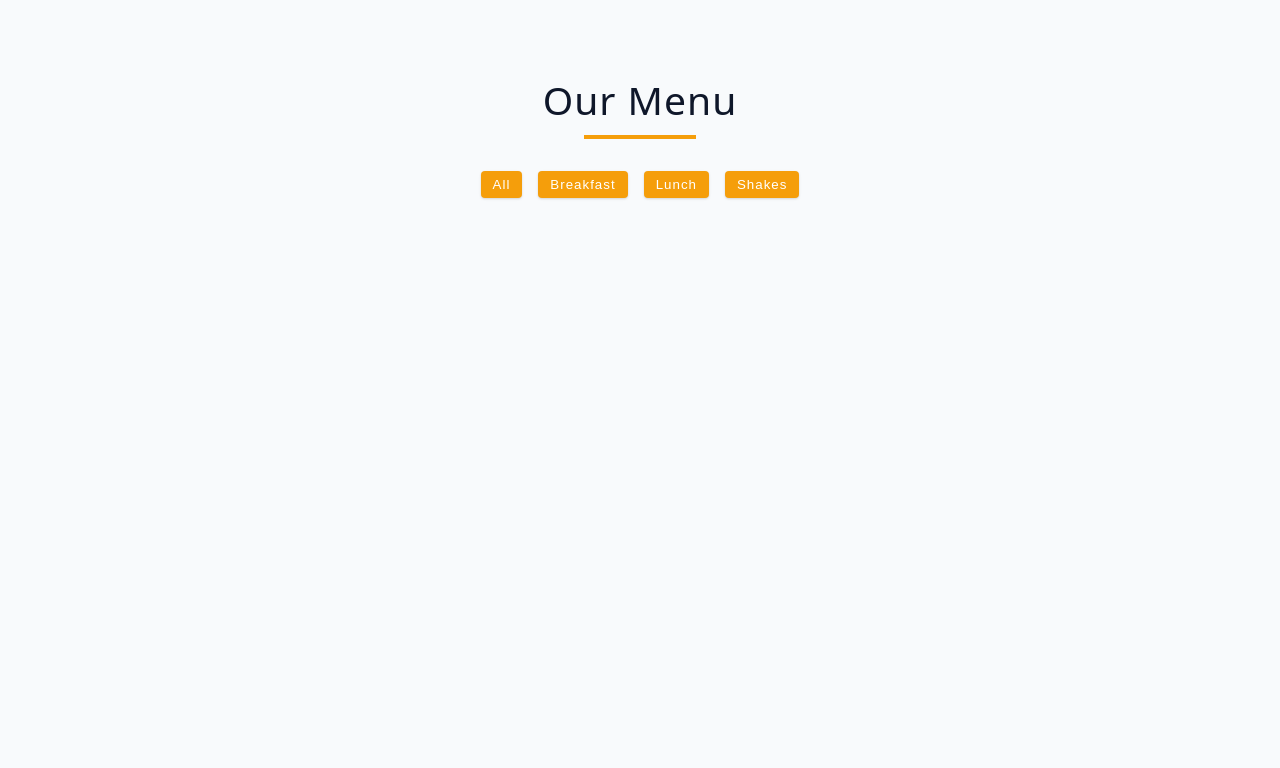
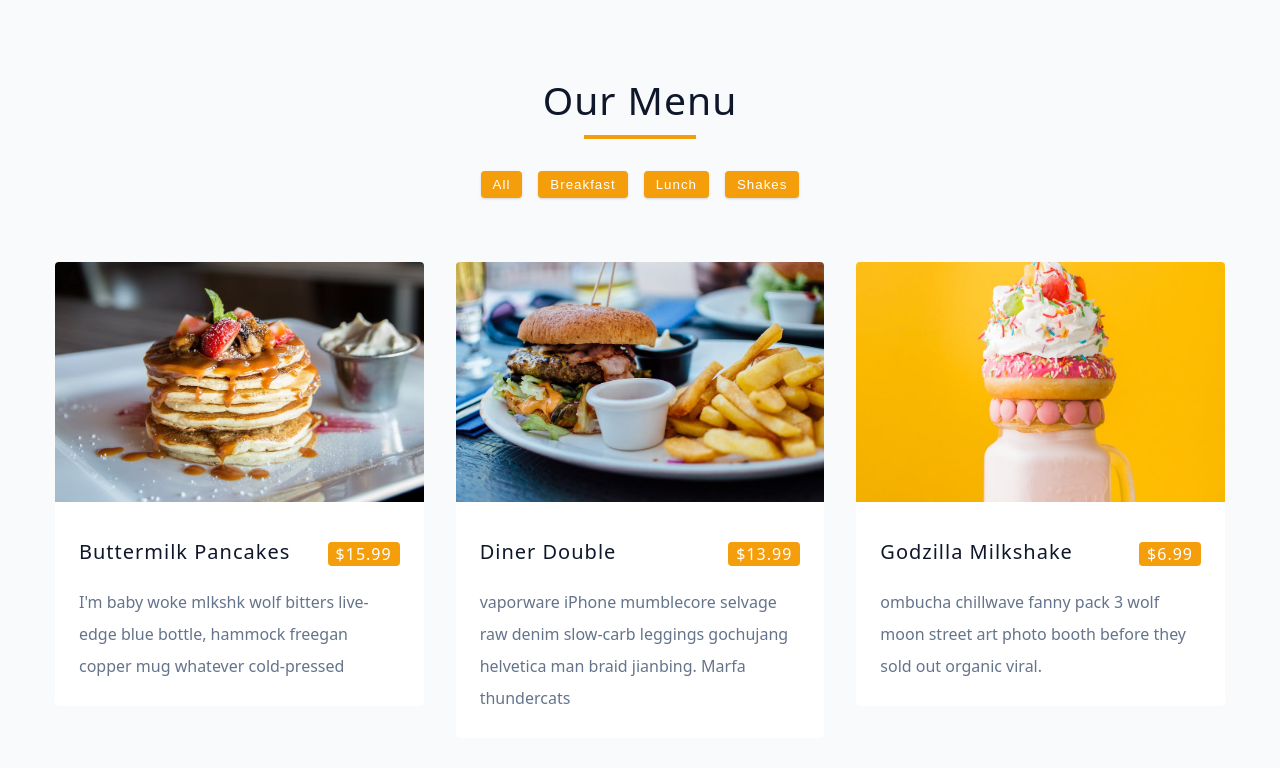
Before and after one commit to violettomania/menu, a React (Create React App) app: page / in a window 1280 px wide. Shown: the top 768 px of the page. Built offline with nearby package versions, Linux system fonts and the light colour scheme; the HTML template or start-up script is replaced by a standard one.

Commit message:
feature: can select categories

```diff
--- a/src/App.tsx
+++ b/src/App.tsx
@@ -17,13 +17,18 @@ export default function App() {
         </div>
         <div className='btn-container'>
           {categories.map((category) => (
-            <Button key={category} text={category} onClick={() => {}} />
+            <Button
+              key={category}
+              text={category}
+              onClick={() => setSelectedCategory(category)}
+            />
           ))}
         </div>
         <div className='section-center'>
           {menu.map(
             ({ id, ...rest }) =>
-              rest.category === selectedCategory && (
+              (selectedCategory === 'all' ||
+                rest.category === selectedCategory) && (
                 <MenuItem key={id} {...rest} />
               )
           )}
```
